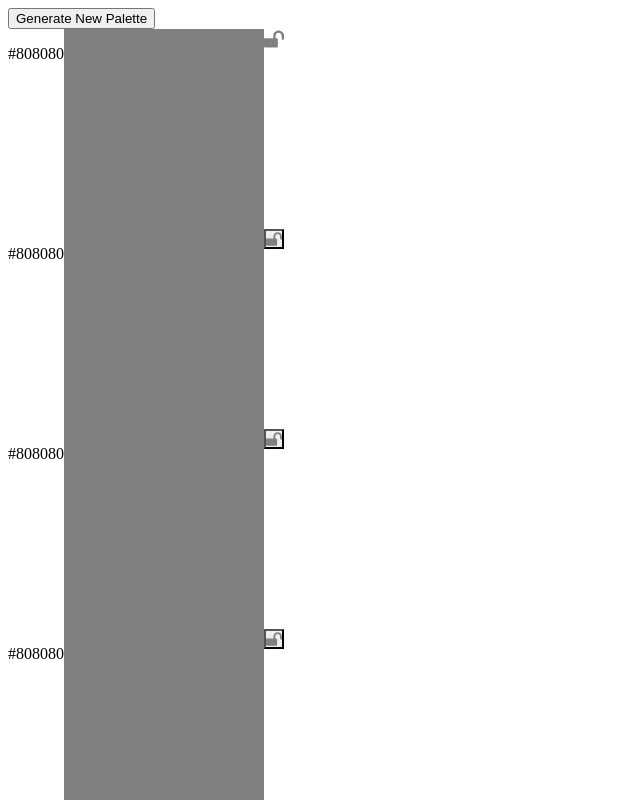
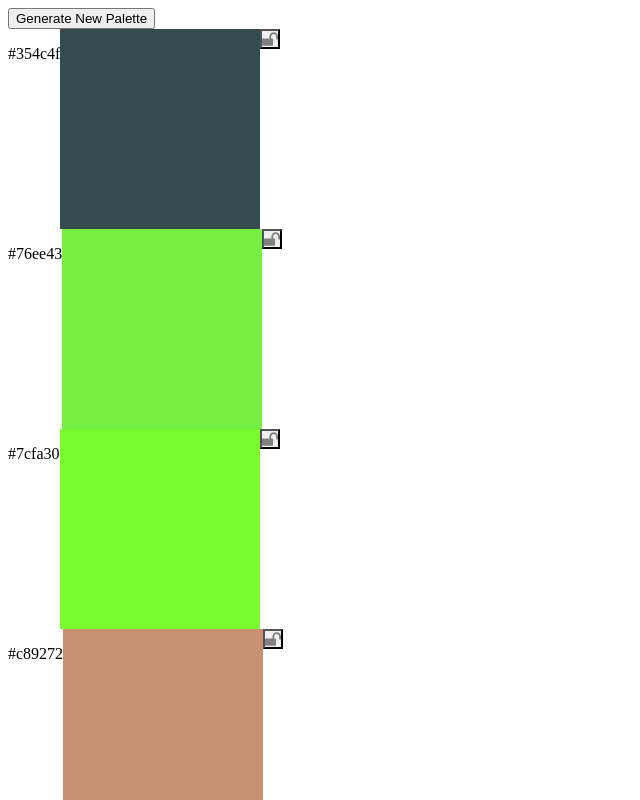
Before and after one commit to mike-duke/palette-picker, a website: page public/index.html in a window 1280 px wide. Both pictures are taken after a click on the button "Generate New Palette". Shown: the top 800 px of the page, without its empty margins (0-640 px from the left). Drawn offline with Linux system fonts and the light colour scheme.

Commit message:
Palette randomization working on the page

```diff
--- a/public/index.html
+++ b/public/index.html
@@ -9,11 +9,11 @@
 </head>
 <body>
   <section class="palette-section">
-    <button>Generate New Palette</button>
+    <button class="new-palette">Generate New Palette</button>
     <article class="color-box-container">
       <p class="hexcode">#808080</p>
       <div class="color-box box1"></div>
-      <div class="lock-button"></div>
+      <button class="lock-button"></button>
     </article>
     <article class="color-box-container">
       <p class="hexcode">#808080</p>
--- a/public/js/scripts.js
+++ b/public/js/scripts.js
@@ -1,8 +1,7 @@
-const button = document.querySelector('.change-color');
-const colorBox = document.querySelector('.color-box1');
+const button = document.querySelector('.new-palette');
 
 const generateColor = () => {
-  let color = ''
+  let color = '#'
   const hexCode = ['1', '2', '3', '4', '5', '6', '7', '8', '9', '0', 'a', 'b', 'c', 'd', 'e', 'f'];
   for(let i = 0; i < 6; i++) {
     let randomIndex = Math.floor(Math.random() * hexCode.length);
@@ -12,10 +11,14 @@ const generateColor = () => {
   return color;
 }
 
-const handleClick = (event) => {
-  const color = generateColor();
-  colorBox.style.background = `#${color}`;
-  colorBox.innerText = `#${color}`
+const handleNewPalette = (event) => {
+  const boxes = document.querySelectorAll('.color-box');
+  const hexes = document.querySelectorAll('.hexcode');
+  boxes.forEach((box, i) => {
+    const color = generateColor();
+    box.style.background = color;
+    hexes[i].innerText = color;
+  });
 }
 
-// button.addEventListener('click', handleClick);
+button.addEventListener('click', handleNewPalette);
```
